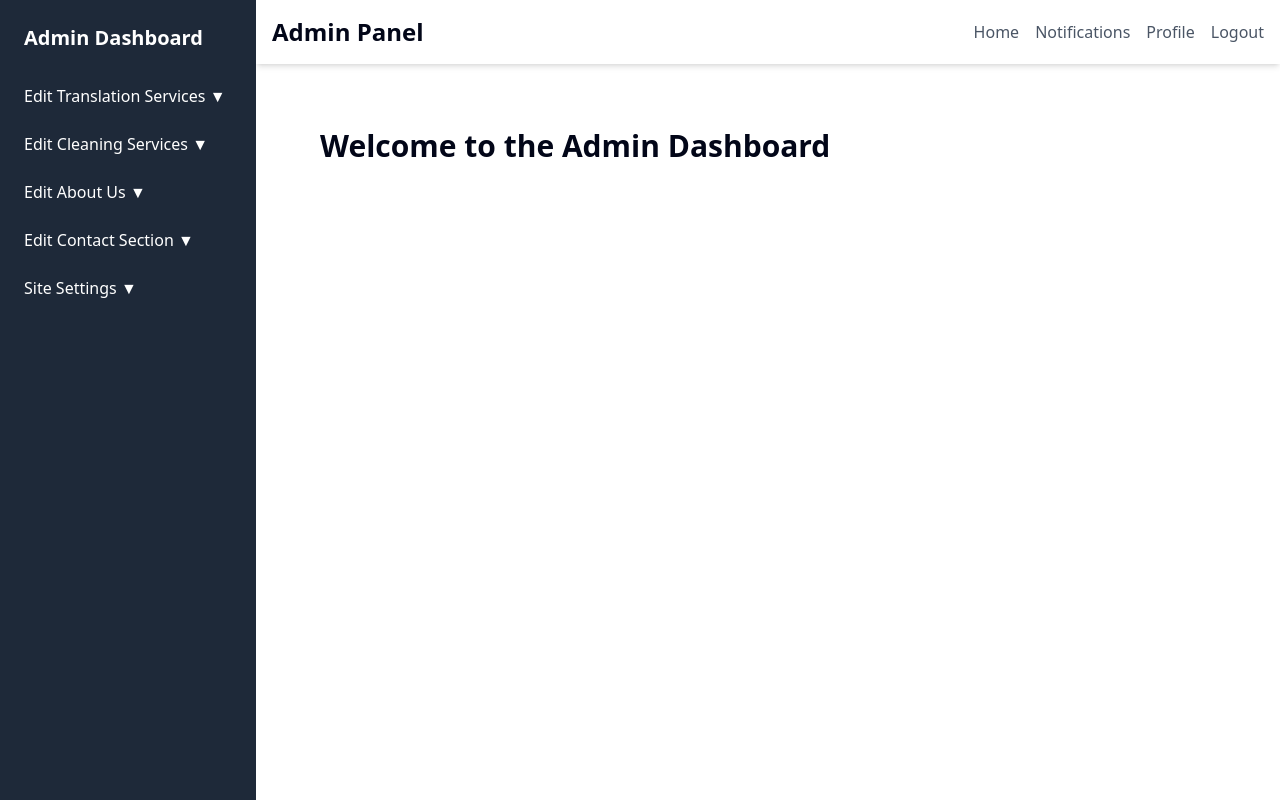
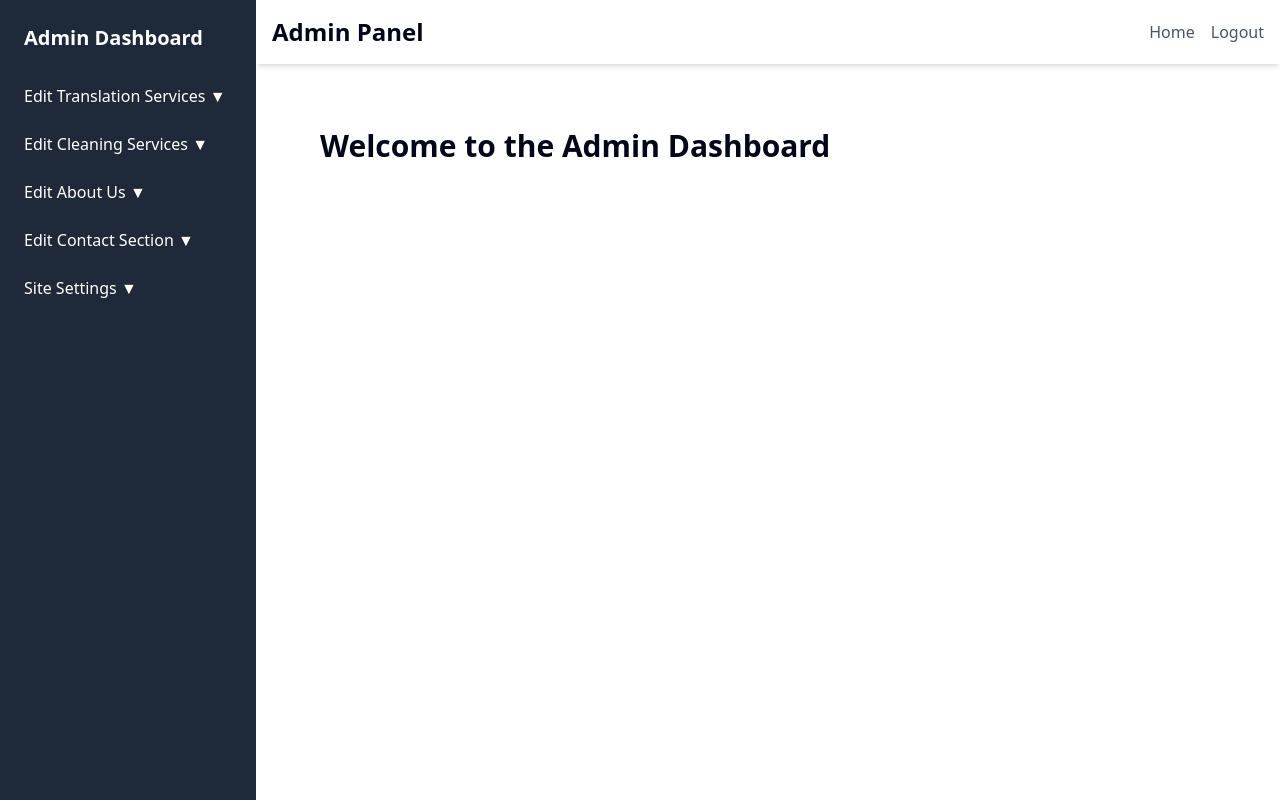
Before and after one commit to JBproduction10/orpamax, a Next.js app: page /admin/dashboard in a window 1280 px wide. Built offline with nearby package versions, Linux system fonts and the light colour scheme.

Commit message:
working on admin crud

```diff
--- a/components/Footer.tsx
+++ b/components/Footer.tsx
@@ -194,10 +194,10 @@
                     {footer.location}
                   </span>
                 </li>
-                <li className="flex items-center">
+                {/* <li className="flex items-center">
                   <FaPhoneAlt className="fas fa-phone-alt mr-2 text-blue-300"/>
                   <span>{footer.phone}</span>
-                </li>
+                </li> */}
                 <li className="flex items-center">
                   <FaEnvelope className="fas fa-envelope mr-2 text-blue-300"/>
                   <span>{footer.email}</span>
--- a/components/admin/AdminHeader.tsx
+++ b/components/admin/AdminHeader.tsx
@@ -1,5 +1,8 @@
+'use client'
+// components/Header.tsx
 import Link from 'next/link';
 import React from 'react';
+import { signOut } from 'next-auth/react';
 
 const Header = () => {
   return (
@@ -7,9 +10,14 @@
       <div className="text-2xl font-semibold md:flex hidden">Admin Panel</div>
       <div className="flex items-center space-x-4">
         <Link href="/" className="text-gray-600 hover:text-gray-900">Home</Link>
-        <button className="text-gray-600 hover:text-gray-900">Notifications</button>
-        <button className="text-gray-600 hover:text-gray-900">Profile</button>
-        <button className="text-gray-600 hover:text-gray-900">Logout</button>
+        {/* <button className="text-gray-600 hover:text-gray-900">Notifications</button>
+        <button className="text-gray-600 hover:text-gray-900">Profile</button> */}
+        <button
+          onClick={() => signOut({ callbackUrl: '/' })}
+          className="text-gray-600 hover:text-gray-900"
+        >
+          Logout
+        </button>
       </div>
     </div>
   );
```
